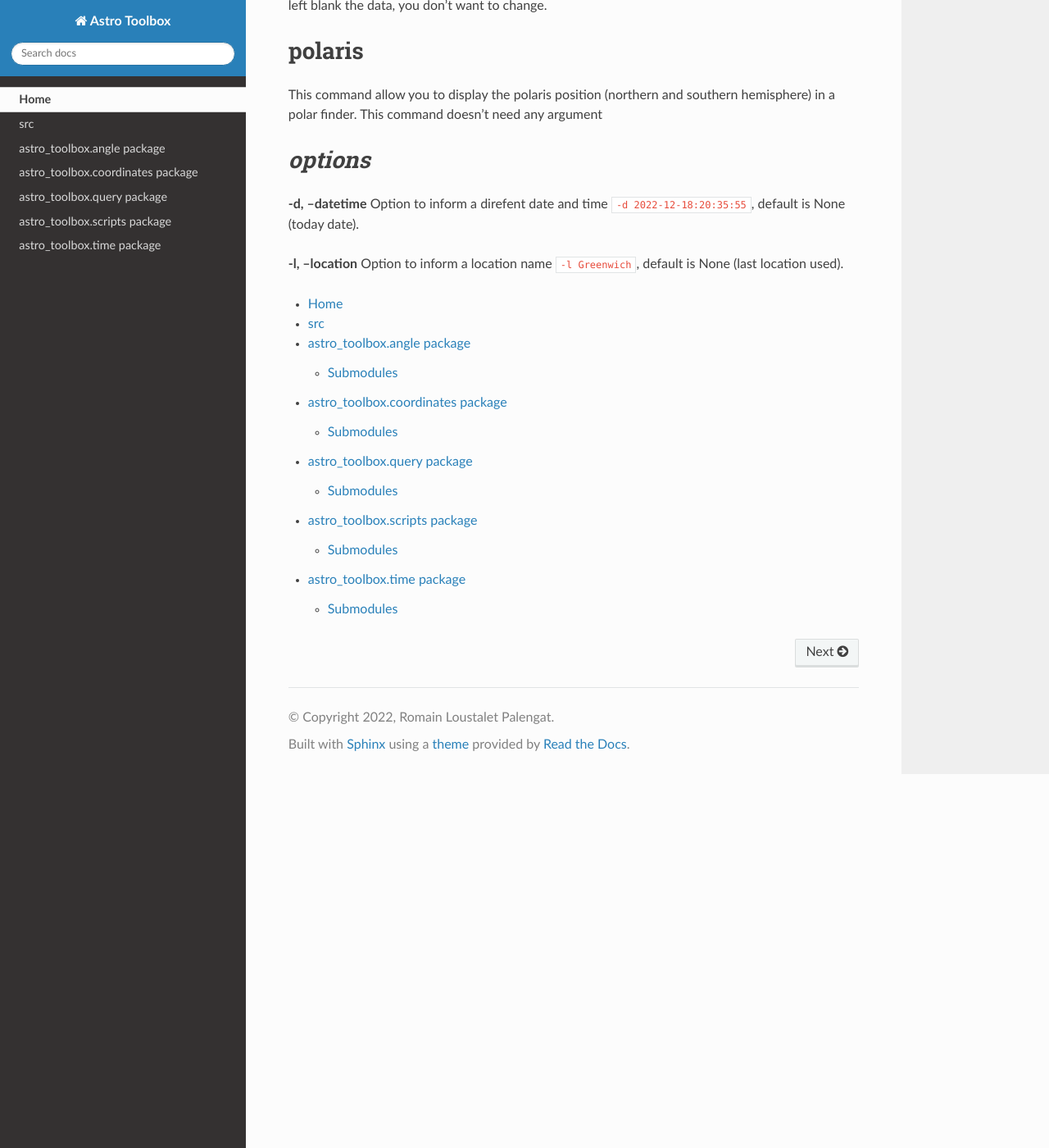
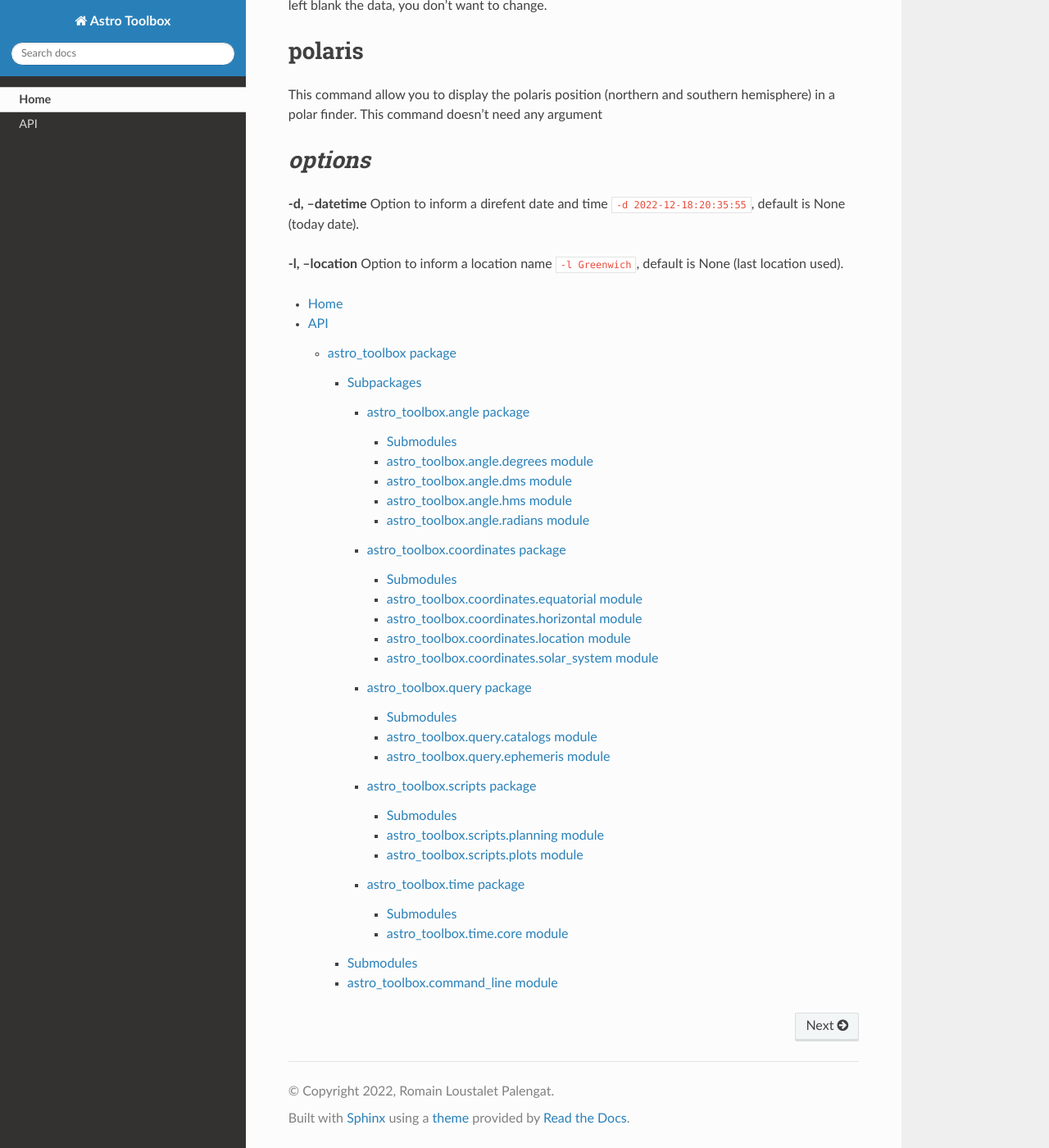
Before and after one commit to rloustalet/astro-toolbox, a Sphinx documentation site: the page built from docs/source/index.rst, in a window 1280 px wide and 1400 px high, scrolled down 2127 px. Shown: the whole window at 82% size. Built offline with Sphinx 7.4.7 and the Read the Docs theme 2.0.0, drawn with Linux system fonts in a browser that asks for light colours.

Commit message:
Update docsphinx

```diff
--- /dev/null
+++ b/docs/source/astro_toolbox.angle.rst
@@ -0,0 +1,42 @@
+astro\_toolbox.angle package
+============================
+
+.. automodule:: astro_toolbox.angle
+   :members:
+   :undoc-members:
+   :show-inheritance:
+
+Submodules
+----------
+
+astro\_toolbox.angle.degrees module
+-----------------------------------
+
+.. automodule:: astro_toolbox.angle.degrees
+   :members:
+   :undoc-members:
+   :show-inheritance:
+
+astro\_toolbox.angle.dms module
+-------------------------------
+
+.. automodule:: astro_toolbox.angle.dms
+   :members:
+   :undoc-members:
+   :show-inheritance:
+
+astro\_toolbox.angle.hms module
+-------------------------------
+
+.. automodule:: astro_toolbox.angle.hms
+   :members:
+   :undoc-members:
+   :show-inheritance:
+
+astro\_toolbox.angle.radians module
+-----------------------------------
+
+.. automodule:: astro_toolbox.angle.radians
+   :members:
+   :undoc-members:
+   :show-inheritance:
--- /dev/null
+++ b/docs/source/astro_toolbox.coordinates.rst
@@ -0,0 +1,42 @@
+astro\_toolbox.coordinates package
+==================================
+
+.. automodule:: astro_toolbox.coordinates
+   :members:
+   :undoc-members:
+   :show-inheritance:
+
+Submodules
+----------
+
+astro\_toolbox.coordinates.equatorial module
+--------------------------------------------
+
+.. automodule:: astro_toolbox.coordinates.equatorial
+   :members:
+   :undoc-members:
+   :show-inheritance:
+
+astro\_toolbox.coordinates.horizontal module
+--------------------------------------------
+
+.. automodule:: astro_toolbox.coordinates.horizontal
+   :members:
+   :undoc-members:
+   :show-inheritance:
+
+astro\_toolbox.coordinates.location module
+------------------------------------------
+
+.. automodule:: astro_toolbox.coordinates.location
+   :members:
+   :undoc-members:
+   :show-inheritance:
+
+astro\_toolbox.coordinates.solar\_system module
+-----------------------------------------------
+
+.. automodule:: astro_toolbox.coordinates.solar_system
+   :members:
+   :undoc-members:
+   :show-inheritance:
--- /dev/null
+++ b/docs/source/astro_toolbox.query.rst
@@ -0,0 +1,26 @@
+astro\_toolbox.query package
+============================
+
+.. automodule:: astro_toolbox.query
+   :members:
+   :undoc-members:
+   :show-inheritance:
+
+Submodules
+----------
+
+astro\_toolbox.query.catalogs module
+------------------------------------
+
+.. automodule:: astro_toolbox.query.catalogs
+   :members:
+   :undoc-members:
+   :show-inheritance:
+
+astro\_toolbox.query.ephemeris module
+-------------------------------------
+
+.. automodule:: astro_toolbox.query.ephemeris
+   :members:
+   :undoc-members:
+   :show-inheritance:
--- /dev/null
+++ b/docs/source/astro_toolbox.rst
@@ -0,0 +1,30 @@
+astro\_toolbox package
+======================
+
+.. automodule:: astro_toolbox
+   :members:
+   :undoc-members:
+   :show-inheritance:
+
+Subpackages
+-----------
+
+.. toctree::
+   :maxdepth: 4
+
+   astro_toolbox.angle
+   astro_toolbox.coordinates
+   astro_toolbox.query
+   astro_toolbox.scripts
+   astro_toolbox.time
+
+Submodules
+----------
+
+astro\_toolbox.command\_line module
+-----------------------------------
+
+.. automodule:: astro_toolbox.command_line
+   :members:
+   :undoc-members:
+   :show-inheritance:
--- /dev/null
+++ b/docs/source/astro_toolbox.scripts.rst
@@ -0,0 +1,26 @@
+astro\_toolbox.scripts package
+==============================
+
+.. automodule:: astro_toolbox.scripts
+   :members:
+   :undoc-members:
+   :show-inheritance:
+
+Submodules
+----------
+
+astro\_toolbox.scripts.planning module
+--------------------------------------
+
+.. automodule:: astro_toolbox.scripts.planning
+   :members:
+   :undoc-members:
+   :show-inheritance:
+
+astro\_toolbox.scripts.plots module
+-----------------------------------
+
+.. automodule:: astro_toolbox.scripts.plots
+   :members:
+   :undoc-members:
+   :show-inheritance:
--- /dev/null
+++ b/docs/source/astro_toolbox.time.rst
@@ -0,0 +1,18 @@
+astro\_toolbox.time package
+===========================
+
+.. automodule:: astro_toolbox.time
+   :members:
+   :undoc-members:
+   :show-inheritance:
+
+Submodules
+----------
+
+astro\_toolbox.time.core module
+-------------------------------
+
+.. automodule:: astro_toolbox.time.core
+   :members:
+   :undoc-members:
+   :show-inheritance:
--- a/docs/source/conf.py
+++ b/docs/source/conf.py
@@ -23,7 +23,7 @@
 templates_path = ['_templates']
 exclude_patterns = []
 
-
+autosummary_generate = True
 
 # -- Options for HTML output -------------------------------------------------
 # https://www.sphinx-doc.org/en/master/usage/configuration.html#options-for-html-output
--- a/docs/source/modules.rst
+++ b/docs/source/modules.rst
@@ -1,135 +1,7 @@
 src
 ===
 
-astro\_toolbox.angle package
-============================
+.. toctree::
+   :maxdepth: 4
 
-.. automodule:: astro_toolbox.angle
-   :members:
-   :undoc-members:
-   :show-inheritance:
-
-Submodules
-----------
-
-
-.. automodule:: astro_toolbox.angle.degrees
-   :members:
-   :undoc-members:
-   :show-inheritance:
-
-
-.. automodule:: astro_toolbox.angle.dms
-   :members:
-   :undoc-members:
-   :show-inheritance:
-
-
-.. automodule:: astro_toolbox.angle.hms
-   :members:
-   :undoc-members:
-   :show-inheritance:
-
-
-.. automodule:: astro_toolbox.angle.radians
-   :members:
-   :undoc-members:
-   :show-inheritance:
-
-astro\_toolbox.coordinates package
-==================================
-
-.. automodule:: astro_toolbox.coordinates
-   :members:
-   :undoc-members:
-   :show-inheritance:
-
-Submodules
-----------
-
-
-.. automodule:: astro_toolbox.coordinates.equatorial
-   :members:
-   :undoc-members:
-   :show-inheritance:
-
-
-.. automodule:: astro_toolbox.coordinates.horizontal
-   :members:
-   :undoc-members:
-   :show-inheritance:
-
-
-.. automodule:: astro_toolbox.coordinates.location
-   :members:
-   :undoc-members:
-   :show-inheritance:
-
-
-.. automodule:: astro_toolbox.coordinates.solar_system
-   :members:
-   :undoc-members:
-   :show-inheritance:
-
-astro\_toolbox.query package
-============================
-
-.. automodule:: astro_toolbox.query
-   :members:
-   :undoc-members:
-   :show-inheritance:
-
-Submodules
-----------
-
-
-.. automodule:: astro_toolbox.query.catalogs
-   :members:
-   :undoc-members:
-   :show-inheritance:
-
-
-.. automodule:: astro_toolbox.query.ephemeris
-   :members:
-   :undoc-members:
-   :show-inheritance:
-
-astro\_toolbox.scripts package
-==============================
-
-.. automodule:: astro_toolbox.scripts
-   :members:
-   :undoc-members:
-   :show-inheritance:
-
-Submodules
-----------
-
-
-.. automodule:: astro_toolbox.scripts.planning
-   :members:
-   :undoc-members:
-   :show-inheritance:
-
-
-.. automodule:: astro_toolbox.scripts.plots
-   :members:
-   :undoc-members:
-   :show-inheritance:
-
-astro\_toolbox.time package
-===========================
-
-.. automodule:: astro_toolbox.time
-   :members:
-   :undoc-members:
-   :show-inheritance:
-
-Submodules
-----------
-
-
-.. automodule:: astro_toolbox.time.core
-   :members:
-   :undoc-members:
-   :show-inheritance:
+   astro_toolbox
```
